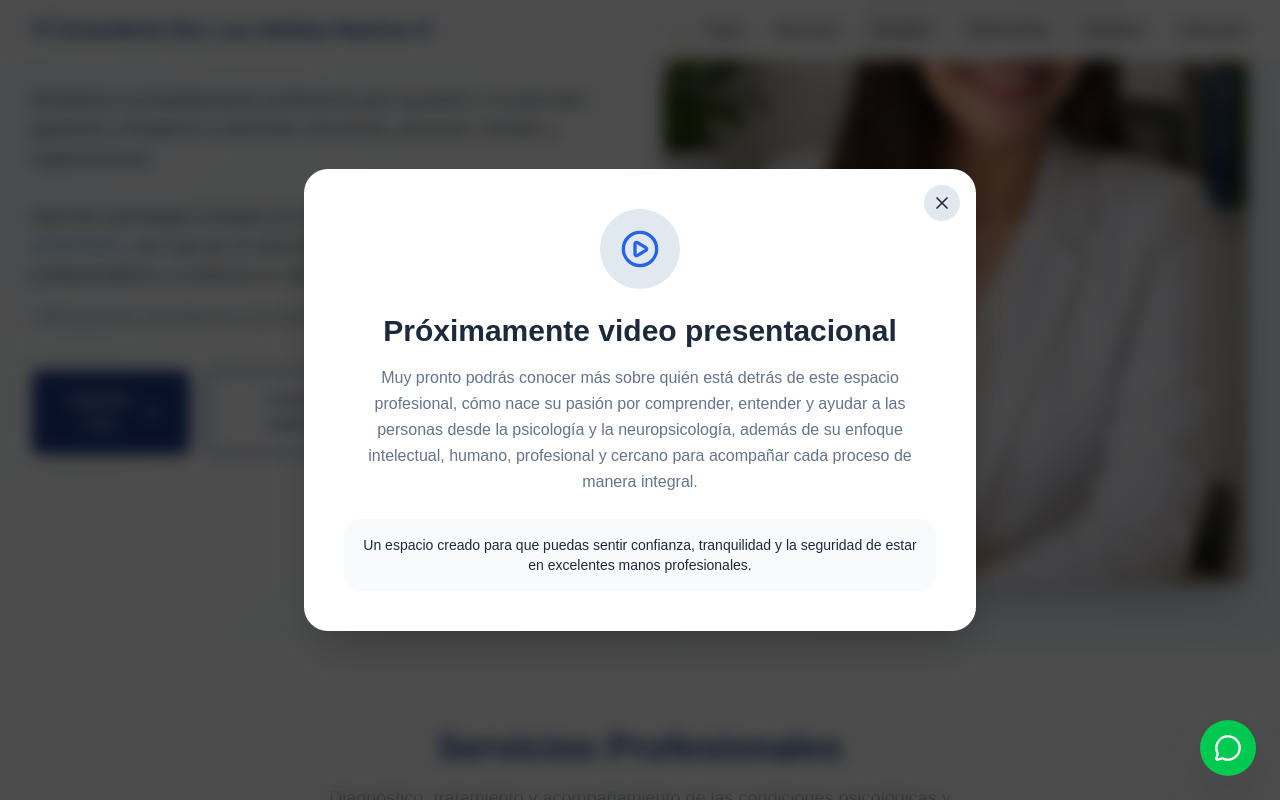
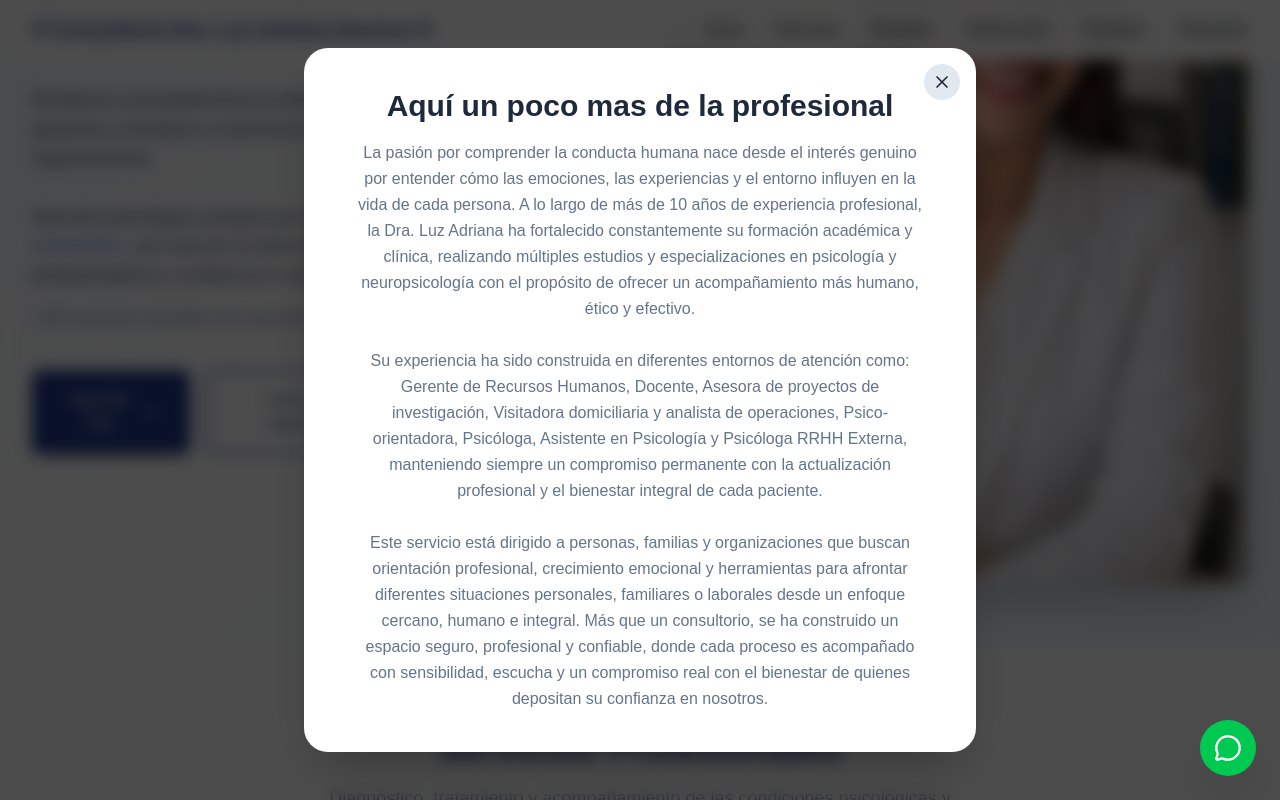
Before and after one commit to juank27ra/Adriana-Ramirez, a Next.js app: page / in a window 1280 px wide. Both pictures are taken after a click on the button "Conoce a la especialista". Shown: the part 426-1226 px from the top of the page. Built offline with nearby package versions, Linux system fonts and the light colour scheme.

Commit message:
add color icon footer and add informtion for who is dra luz adriana ramirez

```diff
--- a/components/Footer.tsx
+++ b/components/Footer.tsx
@@ -5,7 +5,7 @@ import facebook from "../app/assets/facebook.svg";
 import instagram from "../app/assets/instagram.svg";
 import linkedin from "../app/assets/linkedin.svg";
 export default function Footer() {
-  const currentYear = new Date().getFullYear();
+  const currentYear = new Date().getUTCFullYear();
 
   const scrollToSection = (sectionId: string) => {
     const element = document.getElementById(sectionId);
@@ -89,7 +89,7 @@ export default function Footer() {
             </h3>
             <ul className="space-y-2 sm:space-y-3">
               <li className="flex items-center gap-2 text-primary-foreground/80 text-xs sm:text-sm">
-                <Phone size={14} className="sm:w-4 sm:h-4" />
+                <Phone size={14} className="sm:w-4 sm:h-4 text-green-400" />
                 <a
                   href="tel:+573124758174"
                   className="hover:text-primary-foreground transition-colors"
@@ -98,7 +98,7 @@ export default function Footer() {
                 </a>
               </li>
               <li className="flex items-center gap-2 text-primary-foreground/80 text-xs sm:text-sm">
-                <Mail size={14} className="sm:w-4 sm:h-4" />
+                <Mail size={14} className="sm:w-4 sm:h-4 text-yellow-400" />
                 <a
                   href="mailto:adrianaramirez_29@hotmail.com"
                   className="hover:text-primary-foreground transition-colors break-all"
@@ -107,7 +107,10 @@ export default function Footer() {
                 </a>
               </li>
               <li className="flex items-start gap-2 text-primary-foreground/80 text-xs sm:text-sm">
-                <MapPin size={14} className="mt-1 shrink-0 sm:w-4 sm:h-4" />
+                <MapPin
+                  size={14}
+                  className="mt-1 shrink-0 sm:w-4 sm:h-4 text-red-400"
+                />
                 <span>Pitalito, Huila, Colombia</span>
               </li>
             </ul>
@@ -127,7 +130,7 @@ export default function Footer() {
               >
                 <Image src={facebook} alt="Facebook" width={24} height={24} />
               </a>
-              <a
+              {/*<a
                 href="https://instagram.com"
                 target="_blank"
                 rel="noopener noreferrer"
@@ -135,7 +138,7 @@ export default function Footer() {
                 aria-label="Instagram"
               >
                 <Image src={instagram} alt="instagram" width={24} height={24} />
-              </a>
+              </a>*/}
               <a
                 href="https://www.linkedin.com/in/luz-adriana-ramirez-p-a59b62185/?skipRedirect=true"
                 target="_blank"
--- a/components/HeroVideoPopup.tsx
+++ b/components/HeroVideoPopup.tsx
@@ -48,26 +48,53 @@ export default function HeroVideoPopup({ onClose }: HeroVideoPopupProps) {
 
           {/* CONTENIDO */}
           <div className="flex flex-col items-center text-center">
-            <div className="mb-6 flex h-20 w-20 items-center justify-center rounded-full bg-border">
+            {/*<div className="mb-6 flex h-20 w-20 items-center justify-center rounded-full bg-border">
               <PlayCircle className="h-10 w-10 text-chart-5" />
-            </div>
+            </div>*/}
 
             <h2 className="mb-4 text-2xl font-bold text-foreground md:text-3xl">
-              Próximamente video presentacional
+              {/* Próximamente video presentacional*/}
+              Aquí un poco mas de la profesional
             </h2>
 
             <p className="max-w-xl text-sm leading-relaxed text-muted-foreground md:text-base">
-              Muy pronto podrás conocer más sobre quién está detrás de este
-              espacio profesional, cómo nace su pasión por comprender, entender
-              y ayudar a las personas desde la psicología y la neuropsicología,
-              además de su enfoque intelectual, humano, profesional y cercano
-              para acompañar cada proceso de manera integral.
+              La pasión por comprender la conducta humana nace desde el interés
+              genuino por entender cómo las emociones, las experiencias y el
+              entorno influyen en la vida de cada persona. A lo largo de más de
+              10 años de experiencia profesional, la Dra. Luz Adriana ha
+              fortalecido constantemente su formación académica y clínica,
+              realizando múltiples estudios y especializaciones en psicología y
+              neuropsicología con el propósito de ofrecer un acompañamiento más
+              humano, ético y efectivo.
+              <br />
+              <br />
+              Su experiencia ha sido construida en diferentes entornos de
+              atención como: Gerente de Recursos Humanos, Docente, Asesora de
+              proyectos de investigación, Visitadora domiciliaria y analista de
+              operaciones, Psico- orientadora, Psicóloga, Asistente en
+              Psicología y Psicóloga RRHH Externa, manteniendo siempre un
+              compromiso permanente con la actualización profesional y el
+              bienestar integral de cada paciente.
+              <br />
+              <br />
+              Este servicio está dirigido a personas, familias y organizaciones
+              que buscan orientación profesional, crecimiento emocional y
+              herramientas para afrontar diferentes situaciones personales,
+              familiares o laborales desde un enfoque cercano, humano e
+              integral. Más que un consultorio, se ha construido un espacio
+              seguro, profesional y confiable, donde cada proceso es acompañado
+              con sensibilidad, escucha y un compromiso real con el bienestar de
+              quienes depositan su confianza en nosotros.
             </p>
 
-            <div className="mt-6 rounded-2xl bg-input-background   p-4 text-sm muted-foreground ">
-              Un espacio creado para que puedas sentir confianza, tranquilidad y
-              la seguridad de estar en excelentes manos profesionales.
-            </div>
+            {/*<div className="mt-6 rounded-2xl bg-input-background   p-4 text-sm muted-foreground ">
+              Luz Adriana Ramirez P. es una persona que ha consolidado su
+              experiencia profesional en varios entornos, a través del tiempo:
+              ha trabajado en el Hospital Departamental San Antonio de pitalito,
+              ha sido Un espacio creado para que puedas sentir confianza,
+              tranquilidad y la seguridad de estar en excelentes manos
+              profesionales.
+            </div>*/}
           </div>
         </div>
       </div>
--- a/components/Testimonials.tsx
+++ b/components/Testimonials.tsx
@@ -35,7 +35,7 @@ const testimonials = [
   },
   {
     name: "Atte. Johana Correa Rubiano",
-    role: "",
+    role: "Comerciante",
     text: "Hola ☺️ soy paciente de la doctora luz Adriana y estoy muy agradecida con ella por ser el instrumento que Dios envió a mi vida, gracias a su profesionalismo logré superar un trastorno mixto de ansiedad y depresión, donde sus herramientas fueron fundamentales para ser la mujer que soy hoy en día: una mujer con mejor manejo de mis emociones; me ayudó a reencontrarme, a valorame, a quererme, a establecer límites sanos, a cambiar patrones, a superar duelos, a comunicarme asertivamente  con los demás (y me quedo corta) y gracias a ella, muchos de mi familia, amigos y conocidos, hemos logrado tener un bienestar emocional estable y a vivir en plenitud.",
     rating: 5,
   },
```
